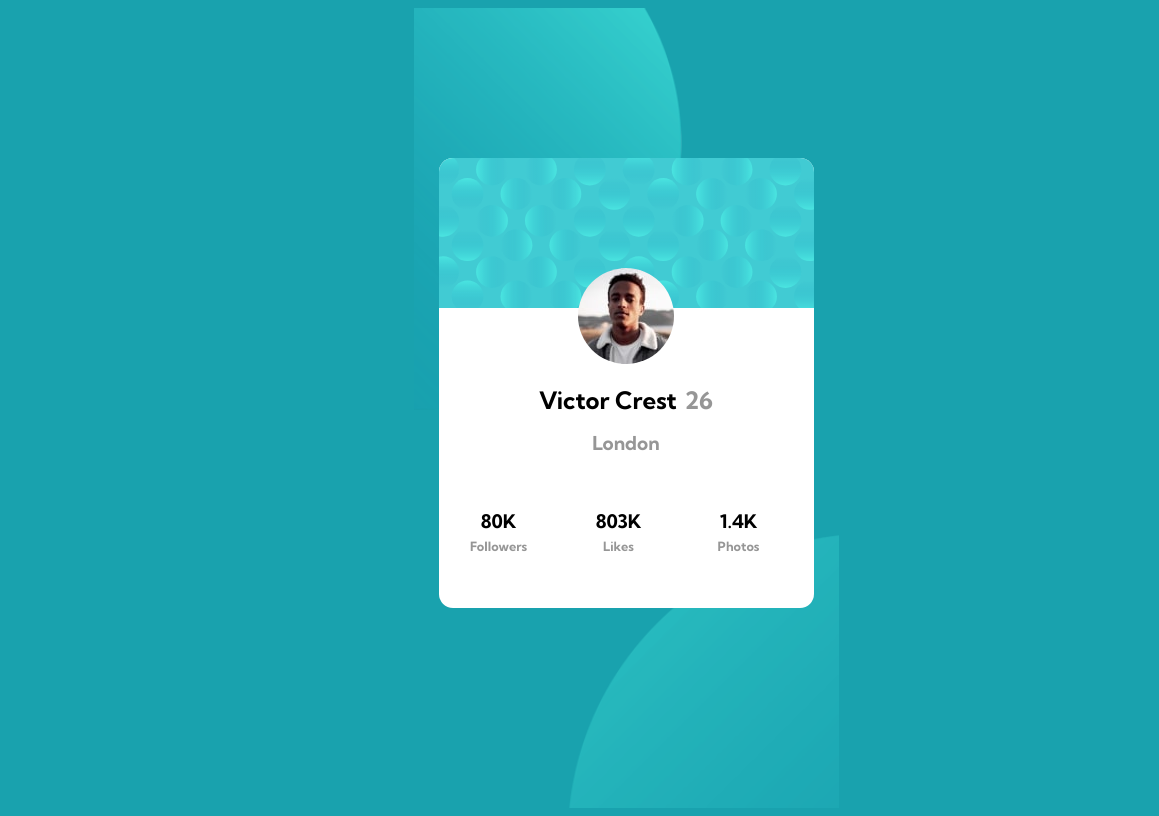
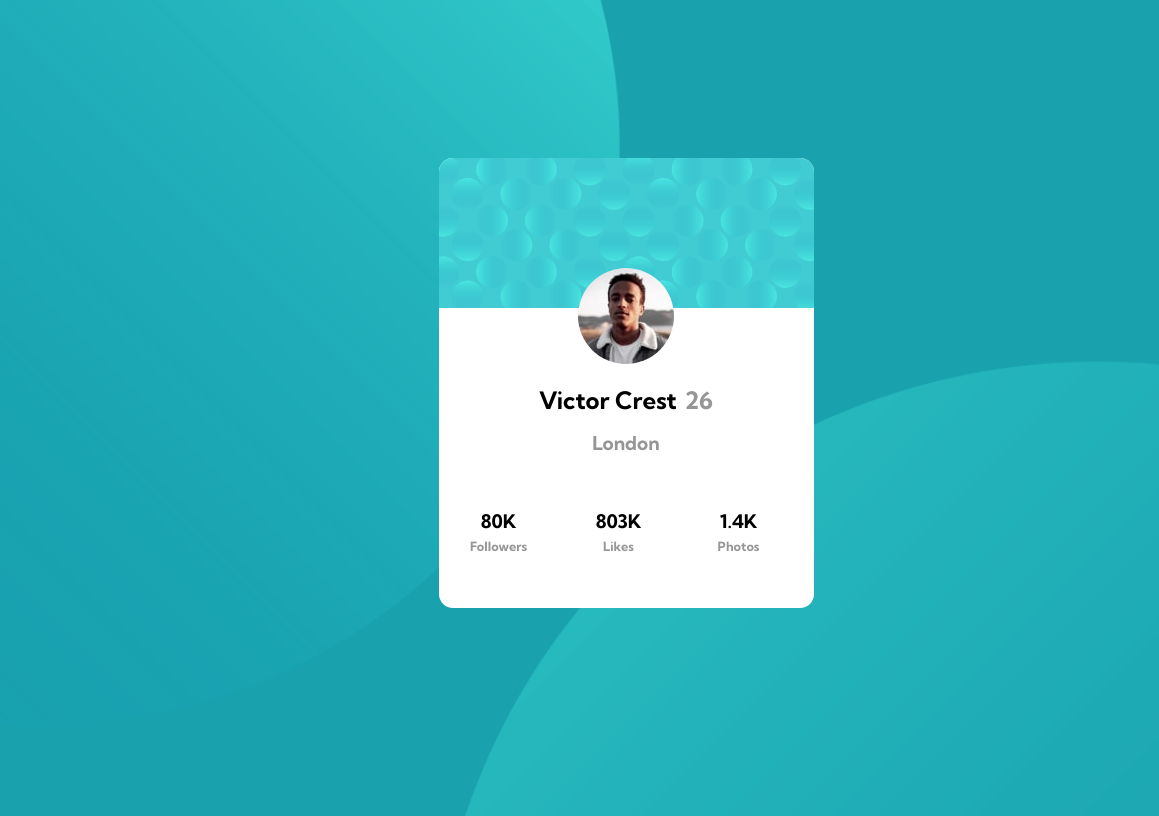
Before and after one commit to tommythetechie/profile-card, a plain HTML site: page index.html in a window 1536 px wide. Shown: the whole page, without its empty margins (142-1301 px from the left). Drawn offline with Linux system fonts and the light colour scheme.

Commit message:
desktop styles
desktop style done

```diff
--- a/style.css
+++ b/style.css
@@ -88,3 +88,15 @@ body {
     /*border: 1px solid black; */
 
 }
+
+/* Media Queries */
+@media screen and (min-width: 1440px) {
+
+    .wrapper {
+        background-image: none;
+    }
+    body {
+        background-image: url('images/bg-desktop.png');
+        background-size: cover;
+    }
+  }
```
Also changed, not shown: images/bg-desktop.png (added).
